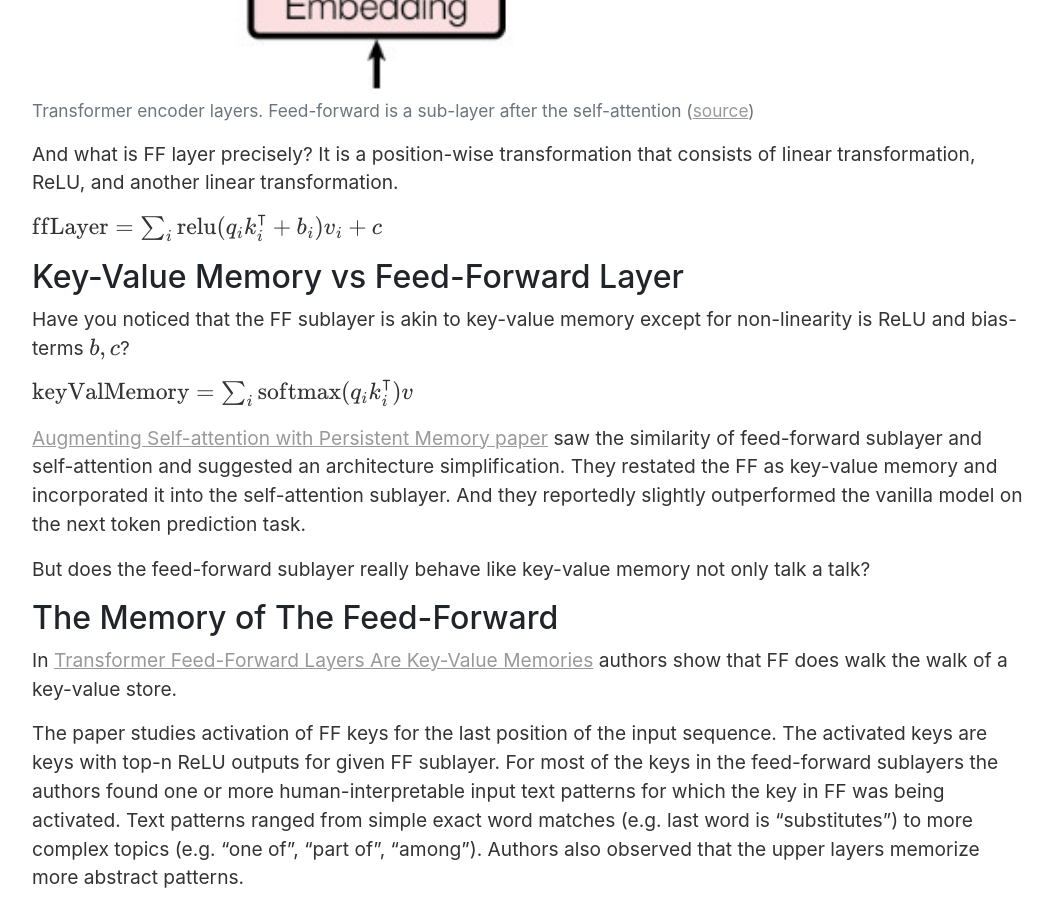
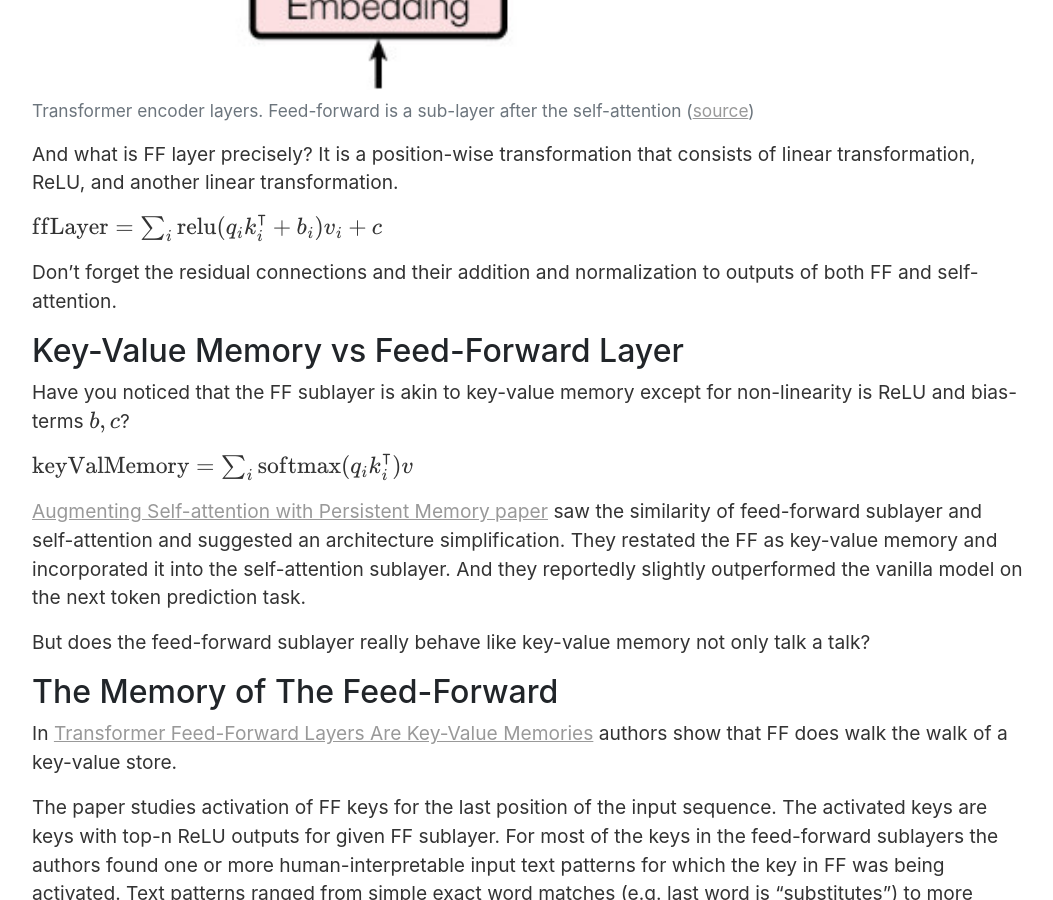
Before and after one commit to vackosar/vackosar.github.io, a Jekyll site: the page built from _posts/2021-01-02-Feed-Forward-Self-Attendion-Key-Value-Memory.md, in a window 1280 px wide and 900 px high, scrolled down 2634 px. Shown: the whole window, without its empty margins (111-1164 px from the left). Built offline with Jekyll 4.4.1, drawn with Linux system fonts in a browser that asks for light colours; nearby versions of some CDN libraries; library files that are not in the unit come from our copies; comment, search, counter and statistics services are not loaded.

Commit message:
transformer feed forward

```diff
--- a/_posts/2021-01-02-Feed-Forward-Self-Attendion-Key-Value-Memory.md
+++ b/_posts/2021-01-02-Feed-Forward-Self-Attendion-Key-Value-Memory.md
@@ -52,6 +52,8 @@ And what is FF layer precisely?
 It is a position-wise transformation that consists of linear transformation, ReLU, and another linear transformation.
 
 \\( \mathrm{ffLayer} = \sum_i \mathrm{relu}(q_i k_i^\intercal + b_i) v_i + c\\)
+
+Don't forget the residual connections and their addition and normalization to outputs of both FF and self-attention.
 
 
 ## Key-Value Memory vs Feed-Forward Layer
```
Also changed, not shown: images/transformer-layers-encoder.jpg, 1 other file.
